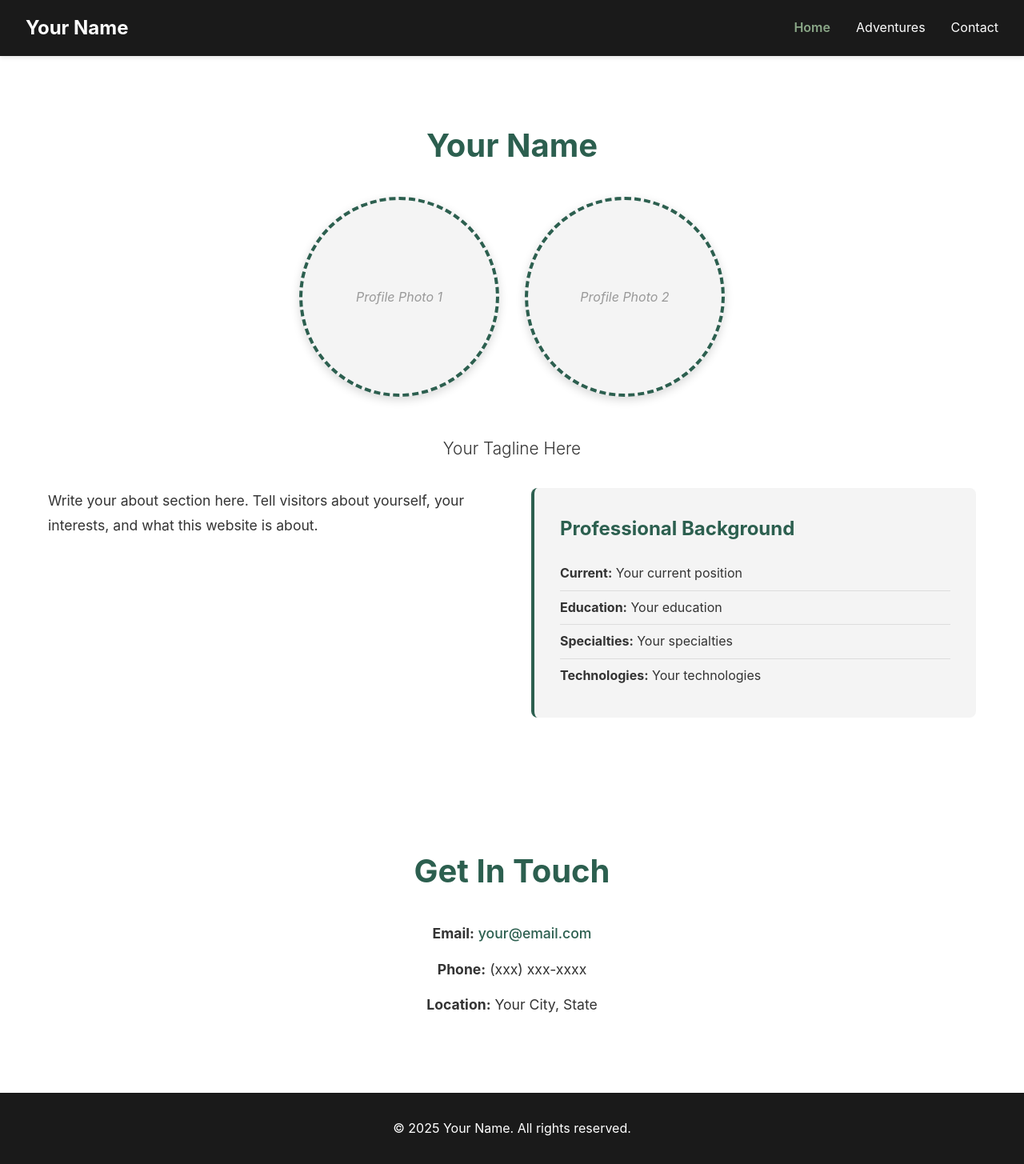
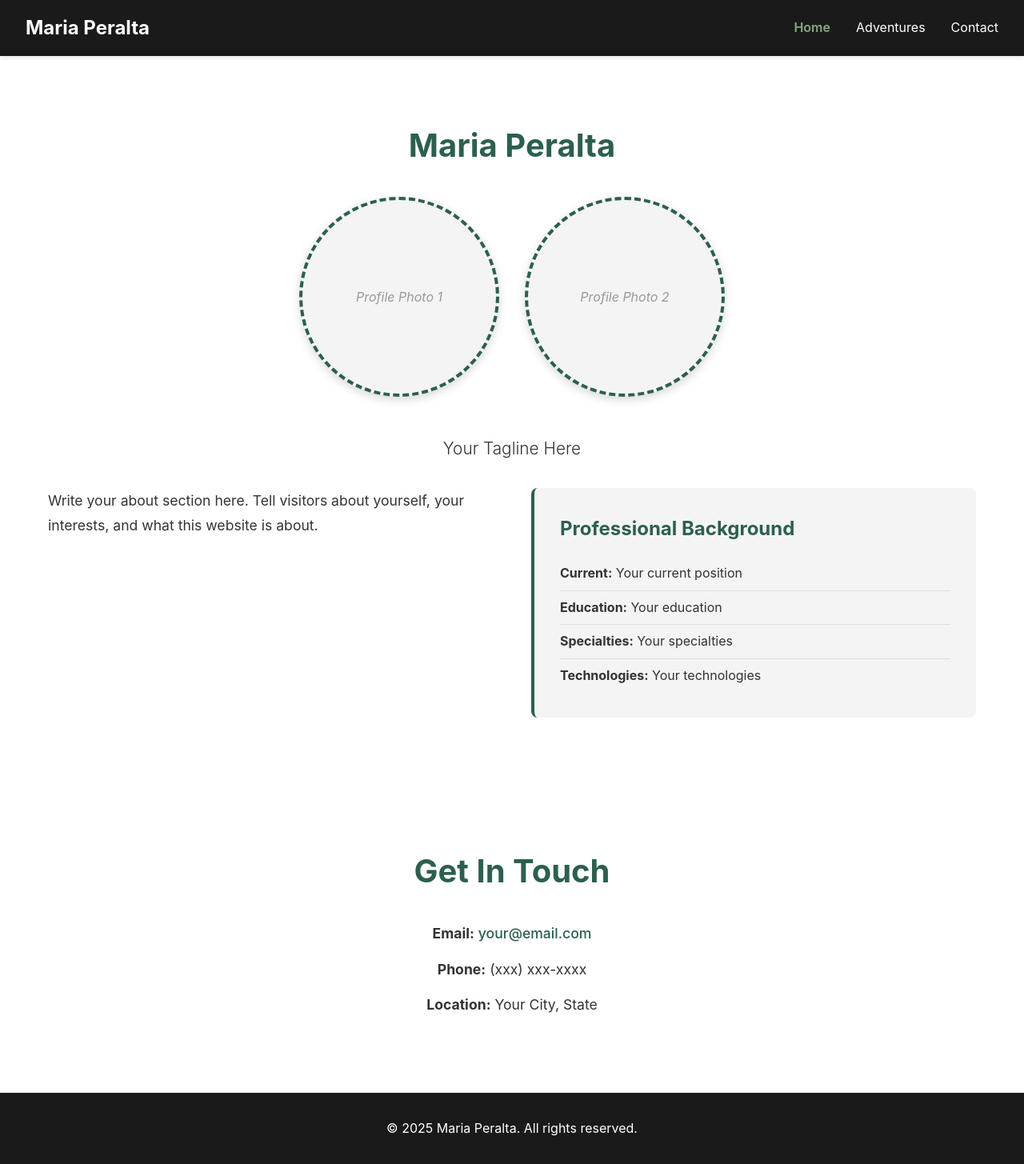
Before and after one commit to ammcavoy/maria_website, a plain HTML site: page index.html in a window 1280 px wide. Shown: the whole page at 80% size. Drawn offline with Linux system fonts and the light colour scheme.

Commit message:
update hard-coded values

```diff
--- a/content-loader.js
+++ b/content-loader.js
@@ -47,7 +47,7 @@
         }
 
         // Update page title and header
-        document.getElementById('page-title').textContent = `${tabConfig.label} - Your Name`;
+        document.getElementById('page-title').textContent = `${tabConfig.label} - Maria Peralta`;
         document.getElementById('page-header-text').textContent = tabConfig.headerText || '';
     } catch (error) {
         console.error('Error loading tab config:', error);
--- a/index.html
+++ b/index.html
@@ -3,13 +3,13 @@
 <head>
     <meta charset="UTF-8">
     <meta name="viewport" content="width=device-width, initial-scale=1.0">
-    <title>Your Name - Personal Website</title>
+    <title>Maria Peralta - Personal Website</title>
     <link rel="stylesheet" href="styles.css">
 </head>
 <body>
     <nav class="navbar">
         <div class="container">
-            <div class="nav-brand">Your Name</div>
+            <div class="nav-brand">Maria Peralta</div>
             <ul class="nav-menu">
                 <li><a href="#home">Home</a></li>
                 <li><a href="content.html?tab=adventures">Adventures</a></li>
@@ -20,7 +20,7 @@
 
     <section id="home" class="about">
         <div class="container">
-            <h2>Your Name</h2>
+            <h2>Maria Peralta</h2>
             <div class="profile-images">
                 <div class="profile-image placeholder">
                     <span class="placeholder-text">Profile Photo 1</span>
@@ -69,7 +69,7 @@
 
     <footer>
         <div class="container">
-            <p>&copy; 2025 <a href="admin.html" style="color: inherit; text-decoration: none; cursor: default;">Your Name</a>. All rights reserved.</p>
+            <p>&copy; 2025 <a href="admin.html" style="color: inherit; text-decoration: none; cursor: default;">Maria Peralta</a>. All rights reserved.</p>
         </div>
     </footer>
 
```
Also changed, not shown: content.html (+2 -2 lines).
